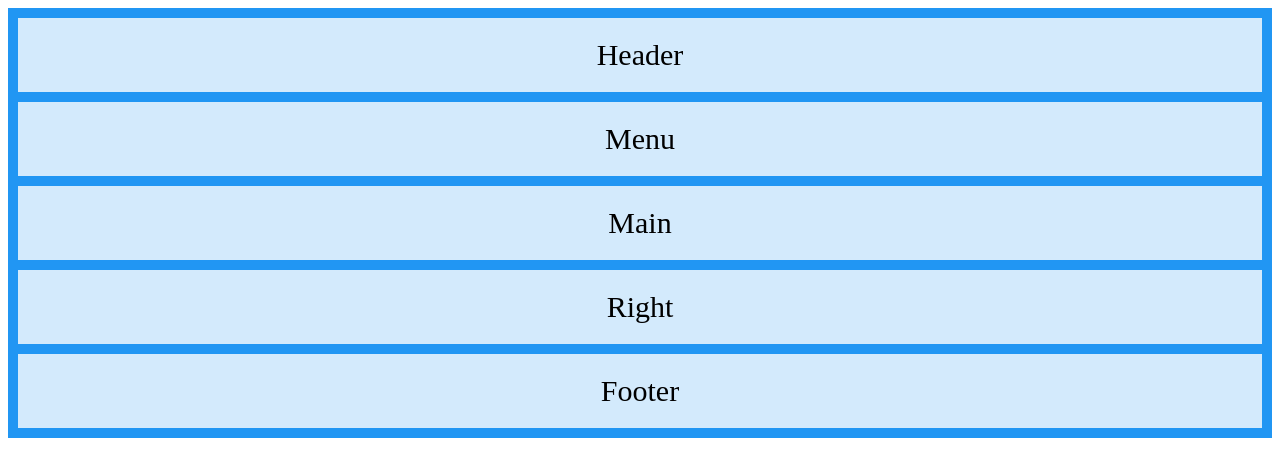
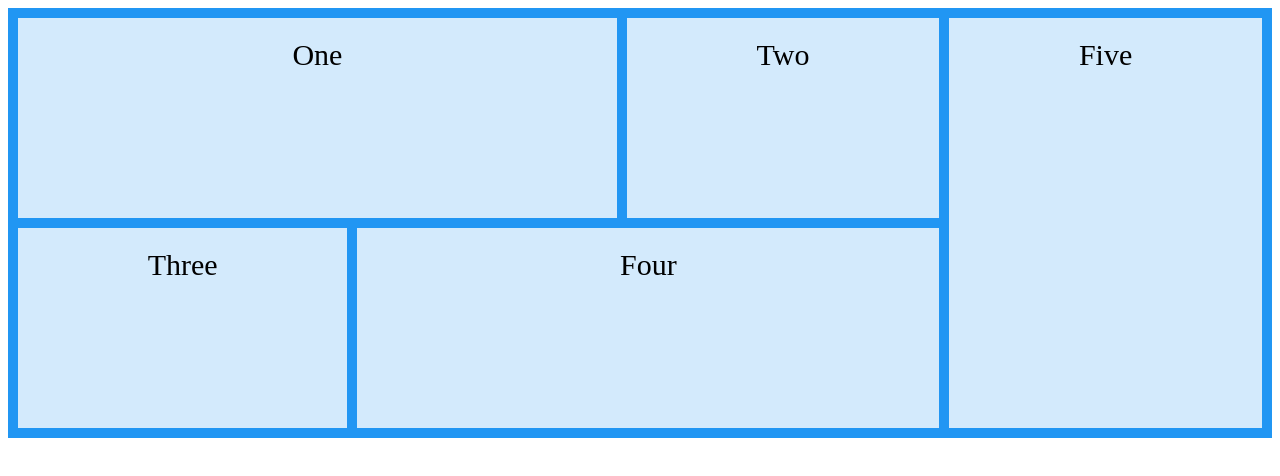
Before and after one commit to craj68168/css-grid-template, a Next.js app: page / in a window 1280 px wide. Shown: the top 476 px of the page. Built offline with nearby package versions, Linux system fonts and the light colour scheme.

Commit message:
feat:grid template areas implemented

```diff
--- a/src/app/page.tsx
+++ b/src/app/page.tsx
@@ -5,14 +5,42 @@ const Wrapper = styled.div`
   .grid-container {
     display: grid;
     grid-template-areas:
-      "header"
-      "menu "
-      "main"
-      "right"
-      "footer";
+      "one"
+      "two "
+      "three"
+      "four"
+      "five";
     gap: 10px;
     background-color: #2196f3;
     padding: 10px;
+    grid-auto-colums: 1fr;
+  }
+
+  @media (min-width: 50em) {
+    .grid-container {
+      display: grid;
+      grid-template-areas:
+        "one one two five"
+        "three four four five";
+    }
+  }
+  .container {
+    min-height: 10rem;
+  }
+  .container:nth-child(1) {
+    grid-area: one;
+  }
+  .container:nth-child(2) {
+    grid-area: two;
+  }
+  .container:nth-child(3) {
+    grid-area: three;
+  }
+  .container:nth-child(4) {
+    grid-area: four;
+  }
+  .container:nth-child(5) {
+    grid-area: five;
   }
   .item {
     background-color: rgba(255, 255, 255, 0.8);
@@ -20,32 +48,16 @@ const Wrapper = styled.div`
     padding: 20px 0;
     font-size: 30px;
   }
-
-  .grid-container:nth-child(1) {
-    grid-area: header;
-  }
-  .grid-container:nth-child(2) {
-    grid-area: menu;
-  }
-  .grid-container:nth-child(3) {
-    grid-area: main;
-  }
-  .grid-container:nth-child(4) {
-    grid-area: right;
-  }
-  .grid-container:nth-child(5) {
-    grid-area: footer;
-  }
 `;
 const Home = () => {
   return (
     <Wrapper>
       <div className="grid-container">
-        <div className="item">Header</div>
-        <div className="item">Menu</div>
-        <div className="item">Main</div>
-        <div className="item">Right</div>
-        <div className="item">Footer</div>
+        <div className="container item">One</div>
+        <div className="container item">Two</div>
+        <div className="container item">Three</div>
+        <div className="container item">Four</div>
+        <div className="container item">Five</div>
       </div>
     </Wrapper>
   );
```
